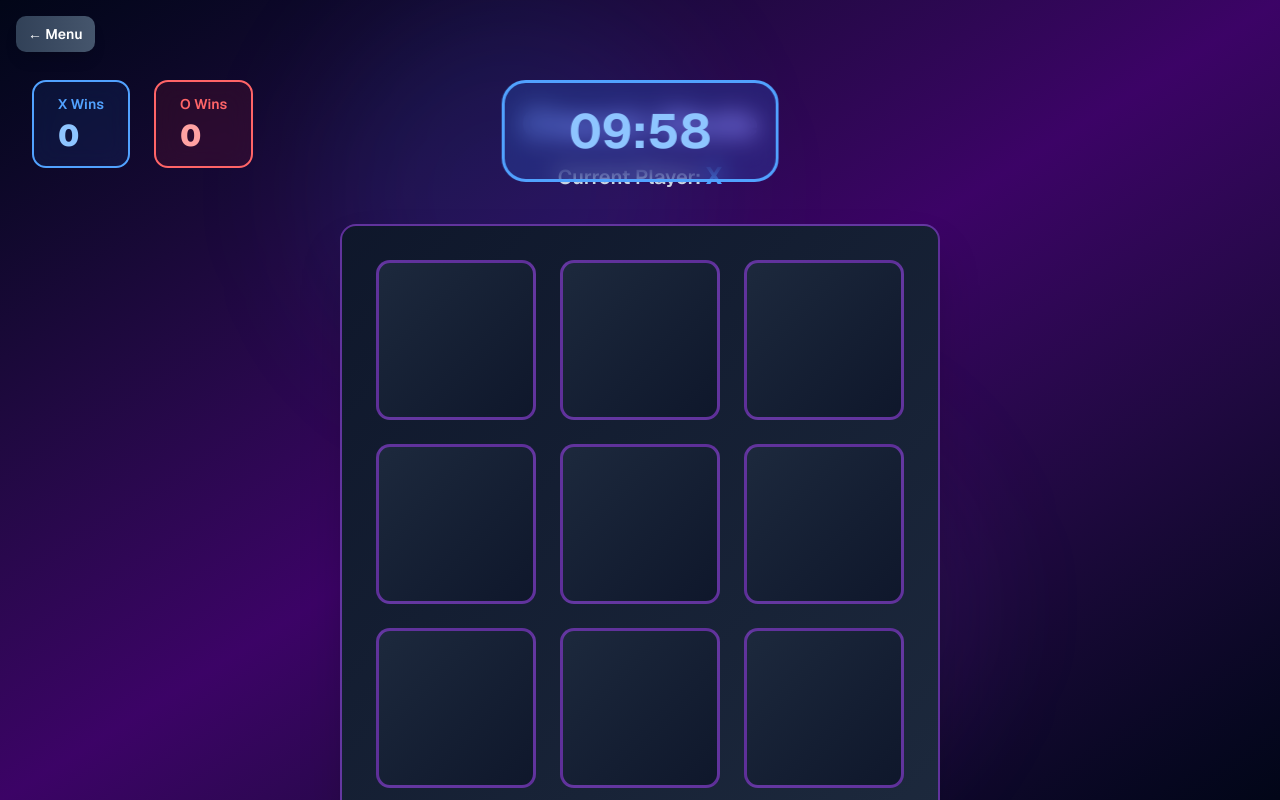
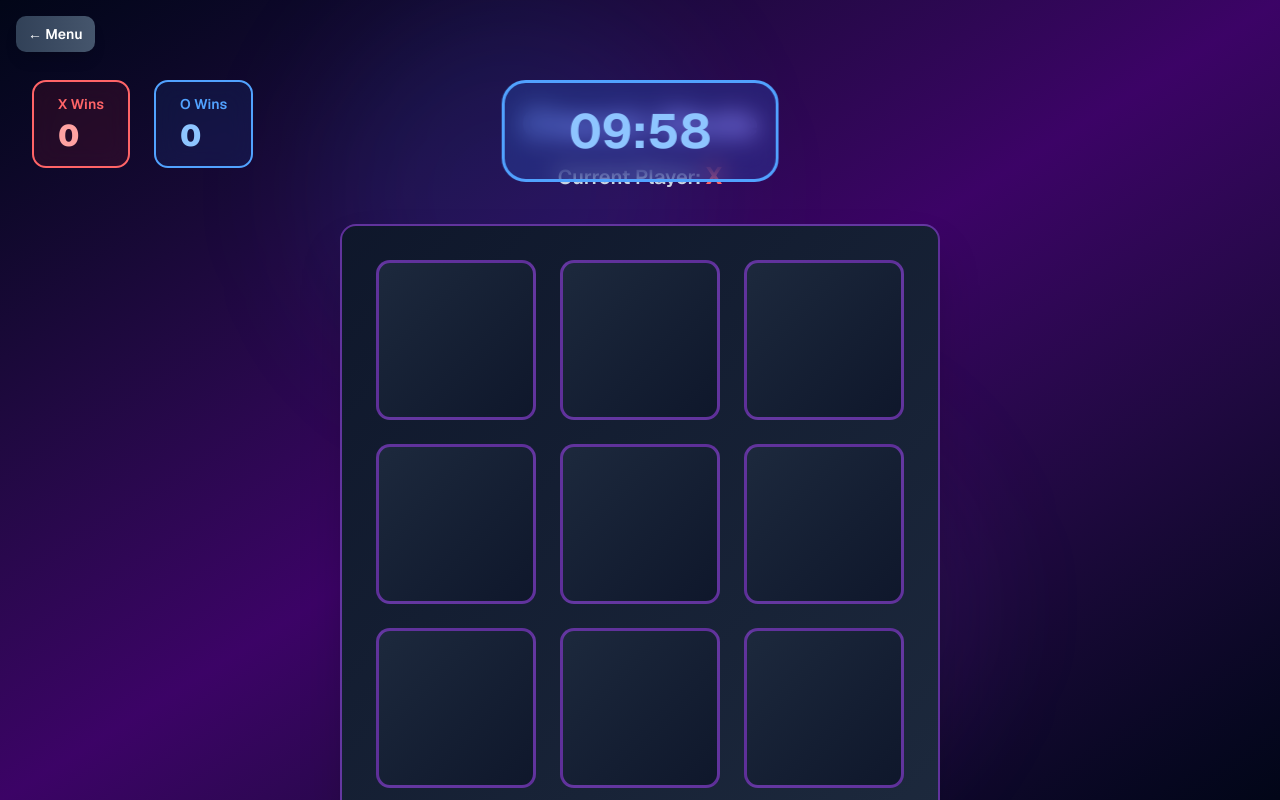
Before and after one commit to YosraGhanmi/tictactoe, a Next.js app: page / in a window 1280 px wide. Both pictures are taken after a click on the button 640 px from the left and 318 px from the top of the page. Built offline with nearby package versions, Linux system fonts and the light colour scheme.

Commit message:
changed x and o colors

```diff
--- a/components/GameBoard.tsx
+++ b/components/GameBoard.tsx
@@ -105,7 +105,7 @@ export default function GameBoard({ mode, onGameOver, onBackToMenu }: GameBoardP
             Current Player:{' '}
             <span
               className={`text-2xl font-bold ${
-                game.isXNext() ? 'text-blue-400' : 'text-red-400'
+                game.isXNext() ? 'text-red-400' : 'text-blue-400'
               }`}
             >
               {game.isXNext() ? 'X' : 'O'}
--- a/components/GameCell.tsx
+++ b/components/GameCell.tsx
@@ -44,7 +44,7 @@ export default function GameCell({
             : 'bg-gradient-to-br from-slate-800 to-slate-900 border-purple-500/50 hover:border-purple-400 hover:from-slate-700 hover:to-slate-800'
         }
         ${disabled && !isWinningCell ? 'cursor-not-allowed' : isEmpty ? 'cursor-pointer hover:scale-105' : 'cursor-default'}
-        ${isX ? 'text-blue-400' : isO ? 'text-red-400' : 'text-slate-600'}
+        ${isX ? 'text-red-400' : isO ? 'text-blue-400' : 'text-slate-600'}
         ${isClicking ? 'animate-cell-click' : ''}
       `}
     >
@@ -52,7 +52,7 @@ export default function GameCell({
       {isClicking && (
         <div
           className={`absolute inset-0 rounded-xl pointer-events-none animate-color-flash ${
-            isX ? 'border-blue-400' : 'border-red-400'
+            isX ? 'border-red-400' : 'border-blue-400'
           }`}
           style={{
             borderWidth: '3px',
@@ -61,7 +61,7 @@ export default function GameCell({
       )}
 
       {/* Glowing text effect for X and O */}
-      <span className={`inline-block ${isX ? 'animate-x-glow' : isO ? 'animate-o-glow' : ''}`}>
+      <span className={`inline-block ${isX ? 'animate-o-glow' : isO ? 'animate-x-glow' : ''}`}>
         {value}
       </span>
     </button>
--- a/components/ScoreDisplay.tsx
+++ b/components/ScoreDisplay.tsx
@@ -9,15 +9,15 @@ export default function ScoreDisplay({ xWins, oWins }: ScoreDisplayProps) {
   return (
     <div className="fixed top-20 left-8 z-40 flex gap-6">
       {/* X Wins */}
-      <div className="px-6 py-3 rounded-xl border-2 border-blue-400 bg-blue-500/10 backdrop-blur-md">
-        <p className="text-blue-400 text-sm font-semibold mb-1">X Wins</p>
-        <p className="text-blue-300 text-3xl font-black">{xWins}</p>
+      <div className="px-6 py-3 rounded-xl border-2 border-red-400 bg-red-500/10 backdrop-blur-md">
+        <p className="text-red-400 text-sm font-semibold mb-1">X Wins</p>
+        <p className="text-red-300 text-3xl font-black">{xWins}</p>
       </div>
 
       {/* O Wins */}
-      <div className="px-6 py-3 rounded-xl border-2 border-red-400 bg-red-500/10 backdrop-blur-md">
-        <p className="text-red-400 text-sm font-semibold mb-1">O Wins</p>
-        <p className="text-red-300 text-3xl font-black">{oWins}</p>
+      <div className="px-6 py-3 rounded-xl border-2 border-blue-400 bg-blue-500/10 backdrop-blur-md">
+        <p className="text-blue-400 text-sm font-semibold mb-1">O Wins</p>
+        <p className="text-blue-300 text-3xl font-black">{oWins}</p>
       </div>
     </div>
   )
```
